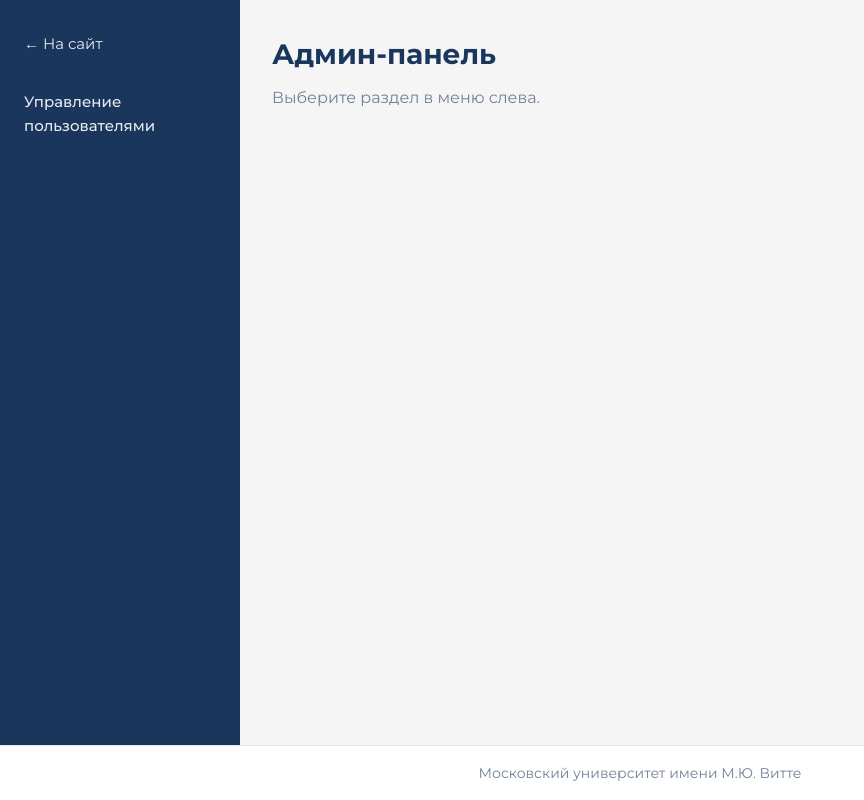
After one commit to feedbacksys1/fbsys, a Django app: page /admin-panel/ in a window 1280 px wide. The commit adds this page. Shown: the whole page, without its empty margins (0-864 px from the left). Run offline with Django 5.2, Linux system fonts and the light colour scheme; the visitor is signed in with stand-in values (Sample User, id 1).

Commit message:
Created base admin panel

```diff
--- a/app/urls.py
+++ b/app/urls.py
@@ -26,5 +26,6 @@ urlpatterns = [
     path('login/', views.login_view, name='site_login'),
     path('register/', views.register, name='site_register'),
     path('logout/', views.logout_view, name='site_logout'),
+    path('admin-panel/', views.admin_panel, name='admin_panel'),
     path('admin/', admin.site.urls),
 ]
--- a/app/views.py
+++ b/app/views.py
@@ -3,6 +3,7 @@
 """
 from django.shortcuts import render, redirect
 from django.contrib.auth import login, logout
+from django.contrib.auth.decorators import login_required, user_passes_test
 
 from .forms import RegistrationForm, LoginForm
 
@@ -67,3 +68,16 @@ def logout_view(request):
     """
     logout(request)
     return redirect('landing')
+
+
+def _is_staff(user):
+    return user.is_authenticated and user.is_staff
+
+
+@login_required
+@user_passes_test(_is_staff, login_url='landing')
+def admin_panel(request):
+    """
+    Кастомная админ-панель сервиса (только для staff).
+    """
+    return render(request, 'admin_panel.html')
--- a/static/css/style.css
+++ b/static/css/style.css
@@ -148,6 +148,82 @@ body.register-fullpage {
 .header-dropdown-menu a:hover {
     background: var(--color-bg);
     color: var(--color-primary);
+}
+
+.admin-body {
+    display: flex;
+    flex-direction: column;
+    min-height: 100vh;
+}
+
+.admin-layout {
+    flex: 1;
+    display: flex;
+    min-height: 0;
+}
+
+.admin-sidebar {
+    width: 240px;
+    flex-shrink: 0;
+    background: var(--color-primary);
+    padding: 1.5rem 0;
+}
+
+.admin-sidebar-back {
+    display: block;
+    padding: 0.5rem 1.5rem;
+    font-size: 0.9375rem;
+    color: rgba(255, 255, 255, 0.9);
+    text-decoration: none;
+}
+
+.admin-sidebar-back:hover {
+    color: var(--color-accent);
+}
+
+.admin-sidebar-nav {
+    display: flex;
+    flex-direction: column;
+    margin-top: 1rem;
+}
+
+.admin-sidebar-link {
+    display: block;
+    padding: 0.625rem 1.5rem;
+    font-size: 0.9375rem;
+    font-weight: 500;
+    color: rgba(255, 255, 255, 0.9);
+    text-decoration: none;
+}
+
+.admin-sidebar-link:hover,
+.admin-sidebar-link.active {
+    background: rgba(255, 255, 255, 0.1);
+    color: var(--color-surface);
+}
+
+.admin-main {
+    flex: 1;
+    padding: 2rem;
+    background: var(--color-bg);
+    overflow: auto;
+}
+
+.admin-content {
+    max-width: 900px;
+}
+
+.admin-page-title {
+    font-size: 1.75rem;
+    font-weight: 700;
+    color: var(--color-primary);
+    margin-bottom: 0.5rem;
+}
+
+.admin-page-lead {
+    font-size: 1rem;
+    color: var(--color-text-muted);
+    margin: 0;
 }
 
 .site-main {
--- /dev/null
+++ b/templates/admin_base.html
@@ -0,0 +1,31 @@
+{% load static %}
+<!DOCTYPE html>
+<html lang="ru">
+<head>
+    <meta charset="UTF-8">
+    <meta name="viewport" content="width=device-width, initial-scale=1.0">
+    <title>{% block title %}Админ-панель{% endblock %} — Московский университет имени М.Ю. Витте</title>
+    <link rel="preconnect" href="https://fonts.googleapis.com">
+    <link rel="preconnect" href="https://fonts.gstatic.com" crossorigin>
+    <link href="https://fonts.googleapis.com/css2?family=Montserrat:wght@400;500;600;700&display=swap" rel="stylesheet">
+    <link rel="stylesheet" href="{% static 'css/style.css' %}">
+</head>
+<body class="admin-body">
+    <div class="admin-layout">
+        <aside class="admin-sidebar">
+            <a href="{% url 'landing' %}" class="admin-sidebar-back">← На сайт</a>
+            <nav class="admin-sidebar-nav">
+                <a href="#" class="admin-sidebar-link">Управление пользователями</a>
+            </nav>
+        </aside>
+        <main class="admin-main">
+            {% block content %}{% endblock %}
+        </main>
+    </div>
+    <footer class="site-footer">
+        <div class="footer-inner">
+            <p>Московский университет имени М.Ю. Витте</p>
+        </div>
+    </footer>
+</body>
+</html>
--- /dev/null
+++ b/templates/admin_panel.html
@@ -0,0 +1,10 @@
+{% extends "admin_base.html" %}
+
+{% block title %}Админ-панель{% endblock %}
+
+{% block content %}
+<div class="admin-content">
+    <h1 class="admin-page-title">Админ-панель</h1>
+    <p class="admin-page-lead">Выберите раздел в меню слева.</p>
+</div>
+{% endblock %}
--- a/templates/base.html
+++ b/templates/base.html
@@ -27,7 +27,7 @@
                     </button>
                     <div class="header-dropdown-menu" aria-labelledby="user-menu-btn">
                         {% if user.is_staff %}
-                        <a href="{% url 'admin:index' %}">Админ панель</a>
+                        <a href="{% url 'admin_panel' %}">Админ панель</a>
                         {% else %}
                         <a href="#">Личный кабинет</a>
                         {% endif %}
```
